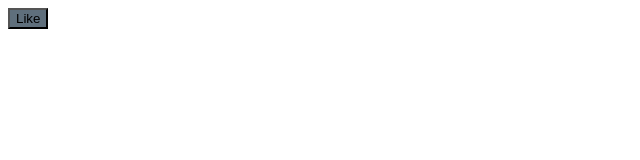
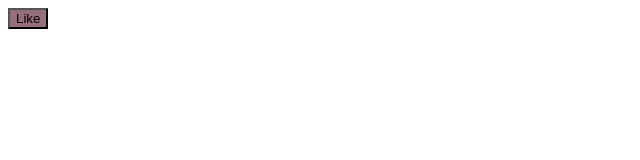
Before and after one commit to JacquesLucke/study-decks, a React app in the folder web-frontend/: page / in a window 1280 px wide. Shown: the top 160 px of the page, without its empty margins (0-640 px from the left). Built offline with nearby package versions, Linux system fonts and the light colour scheme.

Commit message:
use sass preprocessor

```diff
--- a/web-frontend/src/index.tsx
+++ b/web-frontend/src/index.tsx
@@ -1,6 +1,6 @@
 import * as React from "react";
 import * as ReactDom from "react-dom";
-import "./mystyle.css";
+import "./mystyle.scss";
 
 class MyButton extends React.Component<{}, { liked: boolean }> {
   constructor(props) {
--- a/web-frontend/src/mystyle.css
+++ /dev/null
@@ -1,3 +0,0 @@
-button {
-    background-color: rgb(95, 111, 124);
-}
--- /dev/null
+++ b/web-frontend/src/mystyle.scss
@@ -0,0 +1,5 @@
+$mycolor: rgb(150, 111, 124);
+
+button {
+    background-color: $mycolor;
+}
--- a/web-frontend/webpack.development.config.js
+++ b/web-frontend/webpack.development.config.js
@@ -21,6 +21,10 @@ module.exports = {
         test: /\.css$/,
         use: ["style-loader", "css-loader"],
       },
+      {
+        test: /\.scss$/,
+        use: ["style-loader", "css-loader", "sass-loader"],
+      },
     ],
   },
   resolve: {
```
